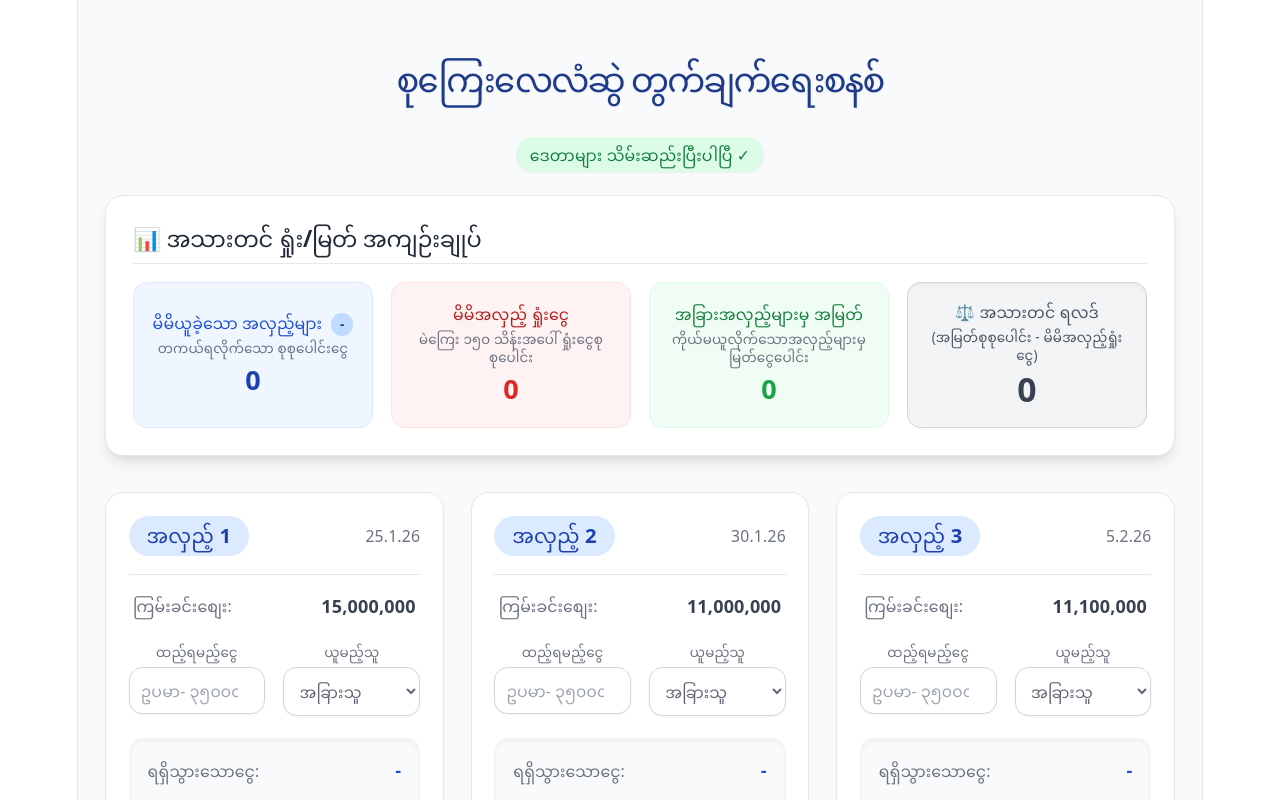
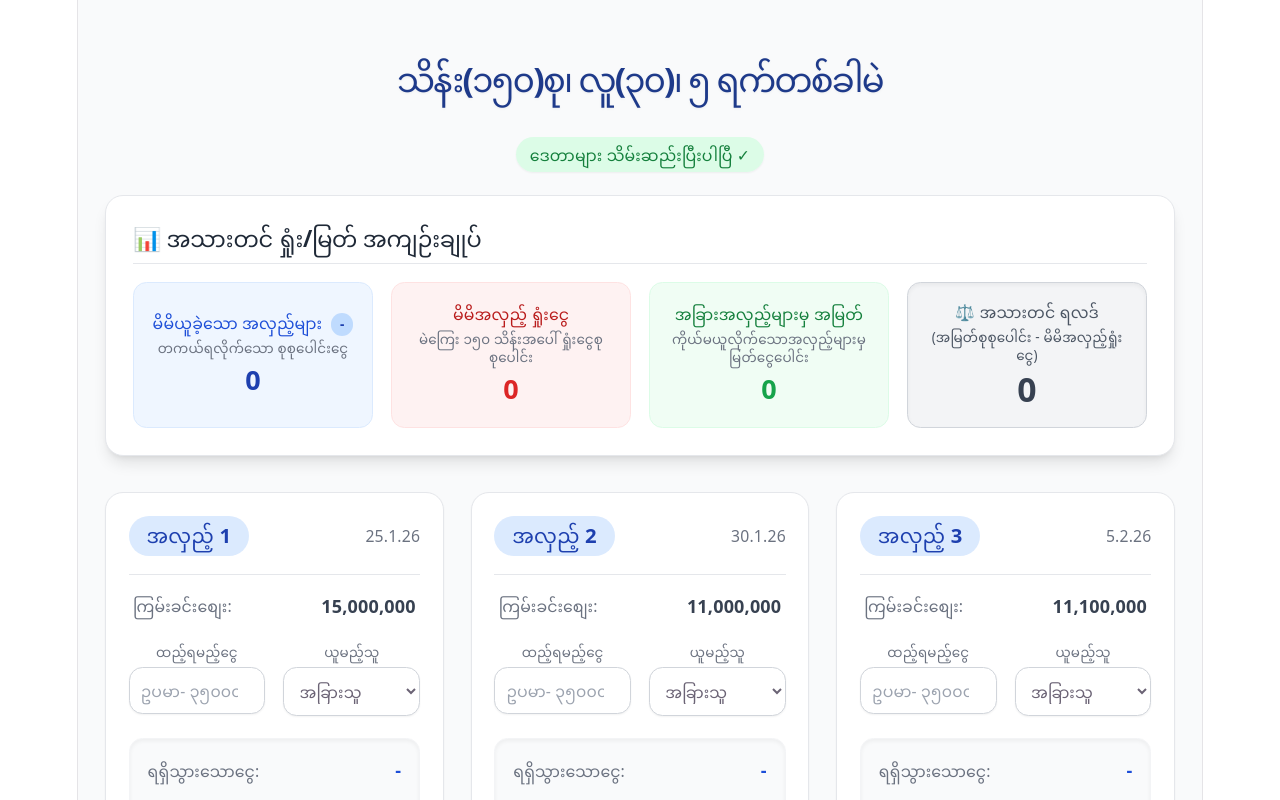
Before and after one commit to xtettnaingkyaw-oss/Sukyaemanagement, a React (Vite) app: page / in a window 1280 px wide. Shown: the top 800 px of the page. Built offline with nearby package versions, Linux system fonts and the light colour scheme; no server answers; the database is empty.

Commit message:
Update App.tsx

```diff
--- a/src/App.tsx
+++ b/src/App.tsx
@@ -155,7 +155,7 @@ export default function App() {
             <div className="max-w-7xl mx-auto">
                 <div className="flex flex-col items-center justify-center mb-6 relative">
                     <h1 className="text-2xl md:text-3xl font-bold text-blue-900 drop-shadow-sm text-center">
-                        စုကြေးလေလံဆွဲ တွက်ချက်ရေးစနစ်
+                        သိန်း(၁၅၀)စု၊ လူ(၃၀)၊ ၅ ရက်တစ်ခါမဲ
                     </h1>
 
                     <div className="h-6 mt-2">
```
